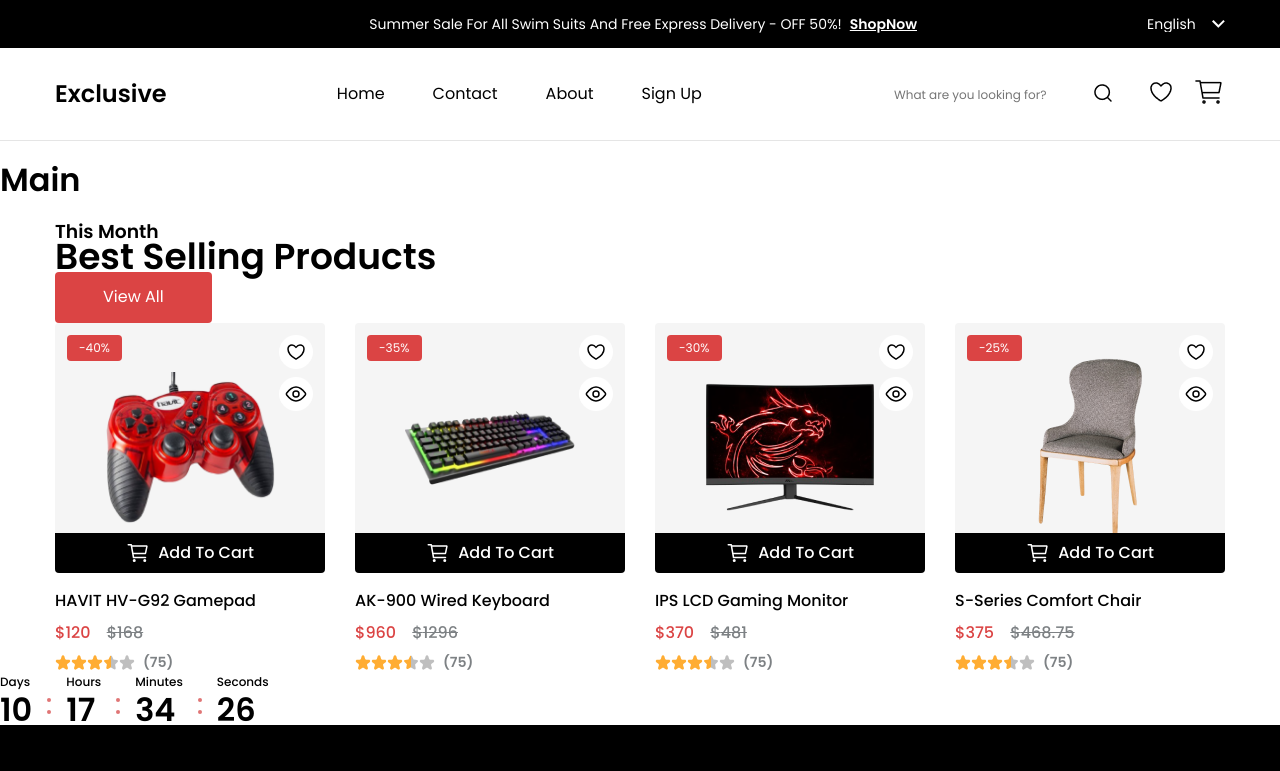
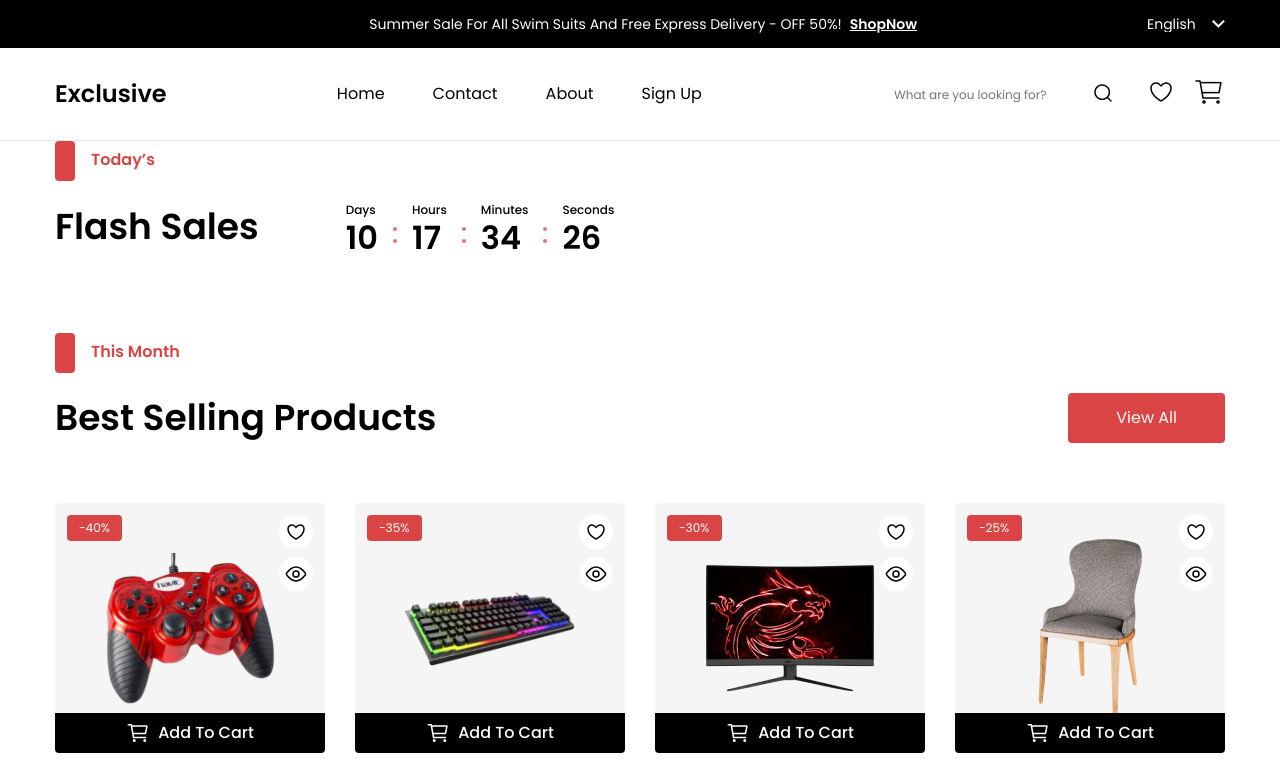
Before and after one commit to YaroslavFd/TechnoShop, a React (Create React App) app: page / in a window 1280 px wide. Shown: the top 771 px of the page. Built offline with nearby package versions, Linux system fonts and the light colour scheme.

Commit message:
feat: add sections

```diff
--- a/src/components/App/index.jsx
+++ b/src/components/App/index.jsx
@@ -1,5 +1,7 @@
 import { Route, Routes } from 'react-router-dom';
 
+import Main from '../../containers/Main';
+import Wrapper from '../../containers/Wrapper';
 import About from '../../pages/About';
 import Contact from '../../pages/Contact';
 import Home from '../../pages/Home';
@@ -7,18 +9,12 @@ import Login from '../../pages/Login';
 import SingUp from '../../pages/SignUp';
 import Footer from '../Footer';
 import Header from '../Header';
-import Main from '../Main';
-import Wrapper from '../Wrapper';
 
 const App = () => {
   return (
     <Wrapper>
       <Header />
-
       <Main>
-        <h1>Main</h1>
-      </Main>
-
         <Routes>
           <Route path="/" element={<Home />} />
           <Route path="/login" element={<Login />} />
@@ -26,7 +22,7 @@ const App = () => {
           <Route path="/contact" element={<Contact />} />
           <Route path="/about" element={<About />} />
         </Routes>
-
+      </Main>
       <Footer />
     </Wrapper>
   );
--- a/src/components/ProductsList/index.jsx
+++ b/src/components/ProductsList/index.jsx
@@ -1,23 +1,13 @@
-import { PRODUCTS } from '../../data/products';
 import ProductCard from '../ProductCard';
 
 import './styles.css';
 
-export const ProductsList = () => {
+export const ProductsList = ({ products }) => {
   return (
-    <section className="month">
-      <div className="container month-container">
-        <h3 className="section__subtitle subtitle-red">This Month</h3>
-        <div className="section__title">
-          <h2 className="section__title-text title">Best Selling Products</h2>
-          <button className="button">View All</button>
-        </div>
-        <div className="product-list">
-          {PRODUCTS.map((product) => (
-            <ProductCard key={`product-${product.id}`} {...product} />
-          ))}
-        </div>
-      </div>
-    </section>
+    <div className="products-list">
+      {products.map((product) => (
+        <ProductCard key={`product-${product.id}`} {...product} />
+      ))}
+    </div>
   );
 };
--- a/src/components/ProductsList/styles.css
+++ b/src/components/ProductsList/styles.css
@@ -1,4 +1,4 @@
-.product-list {
+.products-list {
     display: flex;
     justify-content: space-between;
 }
--- /dev/null
+++ b/src/containers/Section/index.jsx
@@ -0,0 +1,39 @@
+import CountdownTimer from '../../components/CountdownTimer';
+
+import './styles.css';
+
+export const Section = ({
+  children,
+  className = 'section',
+  title,
+  subtitle,
+  withTimer,
+  btnClick,
+}) => {
+  return (
+    <section className={className}>
+      <div className="container">
+        {title && <h3 className="section__subtitle subtitle-red">{title}</h3>}
+        <div className="section__title">
+          {subtitle && withTimer && (
+            <div className="d-flex align-center">
+              <h2 className="section__title-text title mr-87">{subtitle}</h2>
+              <CountdownTimer
+                targetDate={new Date('April 20, 2023 23:59:00')}
+              />
+            </div>
+          )}
+          {subtitle && !withTimer && (
+            <h2 className="section__title-text title">{subtitle}</h2>
+          )}
+          {btnClick && (
+            <button className="button" onClick={btnClick}>
+              View All
+            </button>
+          )}
+        </div>
+        {children}
+      </div>
+    </section>
+  );
+};
--- /dev/null
+++ b/src/containers/Section/styles.css
@@ -0,0 +1,29 @@
+.section__title {
+    display: flex;
+    justify-content: space-between;
+    align-items: center;
+    margin-bottom: 60px;
+}
+
+.subtitle-red {
+    font-weight: 600;
+    font-size: 16px;
+    line-height: 20px;
+    color: #DB4444;
+}
+
+.section__subtitle {
+    margin-bottom: 20px;
+    height: 40px;
+}
+
+.section__subtitle::before {
+    content: '';
+    display: inline-block;
+    height: 100%;
+    width: 20px;
+    background-color: #DB4444;
+    border-radius: 4px;
+    vertical-align: middle;
+    margin-right: 16px;
+}
--- a/src/pages/Home.jsx
+++ b/src/pages/Home.jsx
@@ -1,11 +1,26 @@
-import CountdownTimer from '../components/CountdownTimer';
 import { ProductsList } from '../components/ProductsList';
+import { Section } from '../containers/Section';
+import { PRODUCTS } from '../data/products';
 
 const Home = () => {
   return (
     <>
-      <ProductsList />
-      <CountdownTimer targetDate={new Date('April 20, 2023 23:59:00')} />
+      <Section
+        className="mb-80"
+        title="Today’s"
+        subtitle="Flash Sales"
+        withTimer
+      >
+        {/* TODOS */}
+      </Section>
+      <Section
+        className="mb-140"
+        title="This Month"
+        subtitle="Best Selling Products"
+        btnClick={() => {}}
+      >
+        <ProductsList products={PRODUCTS} />
+      </Section>
     </>
   );
 };
--- a/src/style/index.css
+++ b/src/style/index.css
@@ -54,3 +54,28 @@ body {
   line-height: 24px;
   color: #DB4444;
 }
+
+
+.d-flex {
+  display: flex;
+}
+
+.ml-87 {
+  margin-left: 87px;
+}
+
+.mr-87 {
+  margin-right: 87px;
+}
+
+.align-center {
+  align-items: center;
+}
+
+.mb-80 {
+  margin-bottom: 80px;
+}
+
+.mb-140 {
+  margin-bottom: 140px;
+}
```
Also changed, not shown: src/containers/Main/index.jsx (renamed from src/components/Main/index.jsx), src/containers/Wrapper/index.jsx (renamed from src/components/Wrapper/index.jsx). Lines whose indentation alone changed are shown as unchanged.
